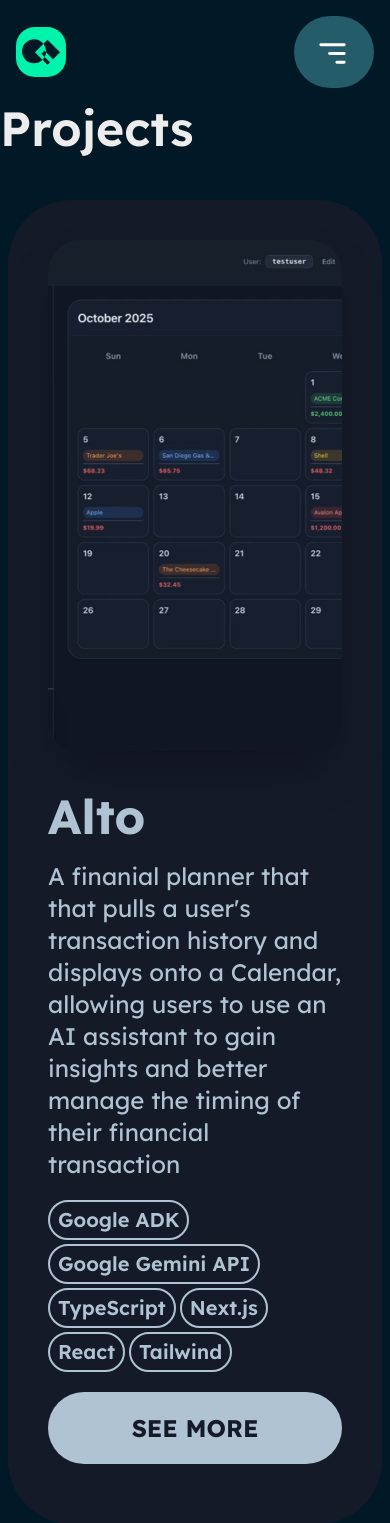
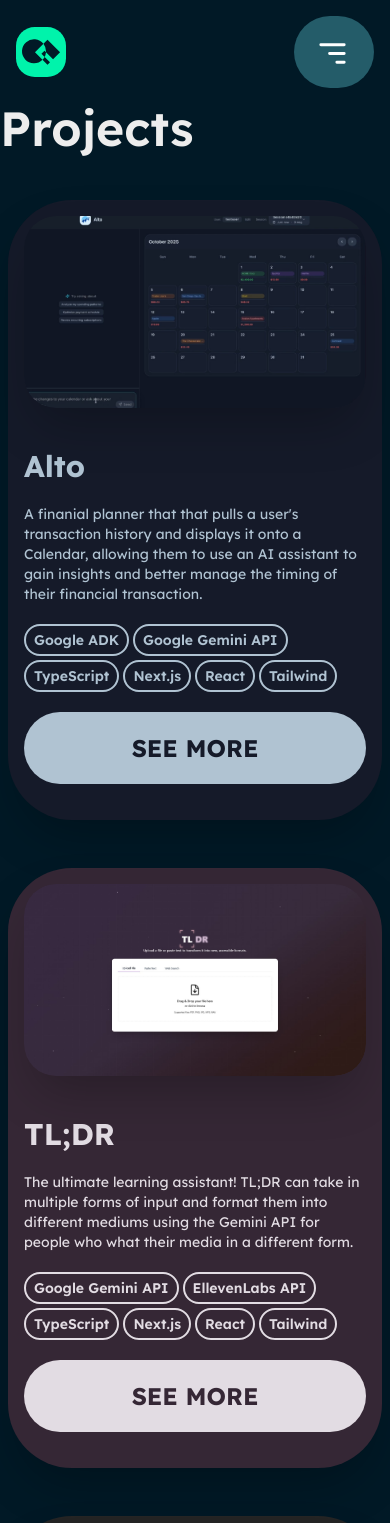
Before and after one commit to evans-christian2004/port, a Next.js app: page /projects in a window 390 px wide. Shown: the top 1523 px of the page. Built offline with nearby package versions, Linux system fonts and the light colour scheme.

Commit message:
fiixed cursor component so it now has the hover effect that persists with elements on mount. also I hate next image but its so good at optimizing.

```diff
--- a/src/app/components/Cursor.tsx
+++ b/src/app/components/Cursor.tsx
@@ -40,24 +40,31 @@ export default function Cursor() {
   const { x, y } = useFollowPointer(ref);
   const scale = useSpring(1, { damping: 15, stiffness: 200, restDelta: 0.001 });
 
-  useEffect(() => {
-    const links = document.querySelectorAll("a, button, [role='button']");
+    useEffect(() => {
+    const selector = "a, button, [role='button']";
 
-    const handleEnter = () => scale.set(2);   // expand cursor
-    const handleLeave = () => scale.set(1);   // shrink back
+    const handlePointerOver = (event: PointerEvent) => {
+      const target = event.target as Element | null;
+      if (target?.closest(selector)) scale.set(2);
+    };
 
-    links.forEach((el) => {
-      el.addEventListener("mouseenter", handleEnter);
-      el.addEventListener("mouseleave", handleLeave);
-    });
+    const handlePointerOut = (event: PointerEvent) => {
+      const target = event.target as Element | null;
+      if (!target?.closest(selector)) return;
+
+      const next = event.relatedTarget as Element | null;
+      if (!next?.closest(selector)) scale.set(1);
+    };
+
+    document.addEventListener("pointerover", handlePointerOver);
+    document.addEventListener("pointerout", handlePointerOut);
 
     return () => {
-      links.forEach((el) => {
-        el.removeEventListener("mouseenter", handleEnter);
-        el.removeEventListener("mouseleave", handleLeave);
-      });
+      document.removeEventListener("pointerover", handlePointerOver);
+      document.removeEventListener("pointerout", handlePointerOut);
     };
   }, [scale]);
+
 
   return (
     <motion.div
--- a/src/app/components/ProjectCard.tsx
+++ b/src/app/components/ProjectCard.tsx
@@ -1,46 +1,66 @@
-import React from 'react'
-import { project } from '../data/projects'
-import Image from 'next/image'
+import React from "react";
+import { project } from "../data/projects";
+import Image from "next/image";
 
-type projectCardProps = {
-    project: project
-}
+type ProjectCardProps = {
+  project: project;
+};
 
-const ProjectCard = ({project}: projectCardProps) => {
+const ProjectCard = ({ project }: ProjectCardProps) => {
   return (
     <div
       style={{
         backgroundColor: project.primaryColor,
-        //border: `2px solid ${project.secondaryColor}`,
-        color: project.secondaryColor
+        color: project.secondaryColor,
       }}
-        className="flex flex-col sm:flex-row gap-10 items-center p-10 m-2 rounded-[4rem] shadow-2xla">
-        <Image className='object-cover rounded-4xl shadow-2xl h-[32rem] w-[36rem]' src={project.images[0]} width={600} height={450} alt={project.name}/>
-        <div className="">
-          <h2 className='font-bold text-5xl'>{project.name}</h2>
-          <p className='text-2xl my-5'>{project.description}</p>
+      className="flex flex-col sm:flex-row gap-10 items-center p-4 sm:p-10 m-2 rounded-[4rem] shadow-2xl"
+    >
+      {/* Image wrapper */}
+      <div className="relative w-full sm:w-[36rem] h-[12rem] sm:h-[32rem] rounded-4xl sm:rounded-4xl overflow-hidden shadow-2xl flex-shrink-0">
+        <Image
+          src={project.images[0]}
+          alt={project.name}
+          fill
+          className="object-cover rounded-4xl"
+          sizes="(max-width: 640px) 100vw, (max-width: 1024px) 50vw, 36rem"
+        />
+      </div>
+
+      {/* Info section */}
+      <div className="flex-1">
+        <h2 className="font-bold text-3xl sm:text-5xl">{project.name}</h2>
+        <p className="text-sm sm:text-2xl my-5">{project.description}</p>
+
         <div className="flex flex-wrap gap-1">
           {project.tags.map((name, index) => (
-                  <p className={`font-semibold text-xl py-1 px-2 rounded-full border-2 border-[${project.secondaryColor}]`} key={index}>{name}</p>
+            <p
+              key={index}
+              className="font-semibold text-sm sm:text-xl py-1 px-2 rounded-full border-2"
+              style={{ borderColor: project.secondaryColor }}
+            >
+              {name}
+            </p>
           ))}
         </div>
+
         <button
-                className='group rounded-full px-10 py-5 my-5 w-full
-                  hover:bg-[#e974e7] hover:cursor-pointer transition-all ease-in-out duration-300'
-                style={{background: project.secondaryColor, color: project.primaryColor}}
+          className="relative rounded-full px-10 py-5 my-5 w-full overflow-hidden transition-colors duration-300"
+          style={{
+            background: project.secondaryColor,
+            color: project.primaryColor,
+          }}
         >
-                <p
-                className='text-2xl xl:text-5xl 2xl:text-6xl font-bold text-background-[B94DA1]
-                  group-hover:mx-3 transition-all ease-in-out duration-300'
-                >
+          <span className="relative z-10 text-2xl xl:text-5xl 2xl:text-6xl font-bold">
             SEE MORE
-                </p>
+          </span>
+          <span
+            className="pointer-events-none absolute inset-0 bg-current mix-blend-difference opacity-0 transition-opacity duration-300 ease-out group-hover:opacity-100"
+            aria-hidden="true"
+          />
         </button>
       </div>
+    </div>
+  );
+};
 
-    </div>
-
-  )
-}
-
-export default ProjectCard
+export default ProjectCard;
--- a/src/app/data/projects.ts
+++ b/src/app/data/projects.ts
@@ -47,7 +47,7 @@ export const projectsData = [
         name: "Alto",
         subtext: "A Financial Planner That Does More",
         description:
-            "A finanial planner that that pulls a user's transaction history and displays onto a Calendar, allowing users to use an AI assistant to gain insights and better manage the timing of their financial transaction",
+            "A finanial planner that that pulls a user's transaction history and displays it onto a Calendar, allowing them to use an AI assistant to gain insights and better manage the timing of their financial transaction.",
         tags: [
             "Google ADK", "Google Gemini API", "TypeScript", "Next.js", "React", "Tailwind"
         ],
@@ -65,7 +65,7 @@ export const projectsData = [
         name: "TL;DR",
         subtext: "The Ultimate Multimodal Learning Assistant",
         description:
-            "The ultimate learning assistant! TL;DR can take in multiple forms of input and format them into different mediums using the Gemini API for people who what their media in a different form",
+            "The ultimate learning assistant! TL;DR can take in multiple forms of input and format them into different mediums using the Gemini API for people who what their media in a different form.",
         tags: [
              "Google Gemini API", "EllevenLabs API","TypeScript", "Next.js", "React", "Tailwind"
         ],
@@ -134,7 +134,7 @@ export const projectsData = [
     {
         name: "Typescript Flash Cards",
         subtext: "A TypeScript Learning Flash Card Game",
-        description: "Before learning TypeScript, I wanted to become more familiar with the concepts, so I made a TypeScript flashcard game with react before jumping in to using the JavaScript Alternative",
+        description: "Before learning TypeScript, I wanted to become more familiar with the concepts, so I made a TypeScript flashcard game with react before jumping in to using the JavaScript Alternative.",
         tags: [
             "React", "JavaScript", "HTML", "CSS"
         ],
@@ -150,7 +150,7 @@ export const projectsData = [
     {
         name: "305 Life",
         subtext: "See What Miami Has to Offer",
-        description: "Miami has a lot to offer, and I wanted to show off my bustling home. As my first React project, I use the framework to show off some of the amazing sites and activities that can be done in Miami, Florida",
+        description: "Miami has a lot to offer, and I wanted to show off my bustling home. As my first React project, I use the framework to show off some of the amazing sites and activities that can be done in Miami, Florida.",
         tags: [
             "React", "JavaScript", "HTML", "CSS"
         ],
--- a/src/app/projects/page.tsx
+++ b/src/app/projects/page.tsx
@@ -5,13 +5,13 @@ import ProjectCard from '../components/ProjectCard'
 const page = () => {
   const projectsArray = projects
   return (
-    <div className='container mx-auto'>
+    <div className='container mx-auto mb-12'>
       <h1 className='text-5xl xl:text-7xl mb-12 font-semibold'>Projects</h1>
       {projectsArray.map((project, index) => (
-        <ProjectCard
-          key={index}
-          project={project}
-        />
+        <div key={index} className="sticky top-[2rem] sm:top-[8rem] mb-12">
+          <ProjectCard project={project}/>
+        </div>
+
       ))}
     </div>
   )
```
Lines whose indentation alone changed are shown as unchanged.
